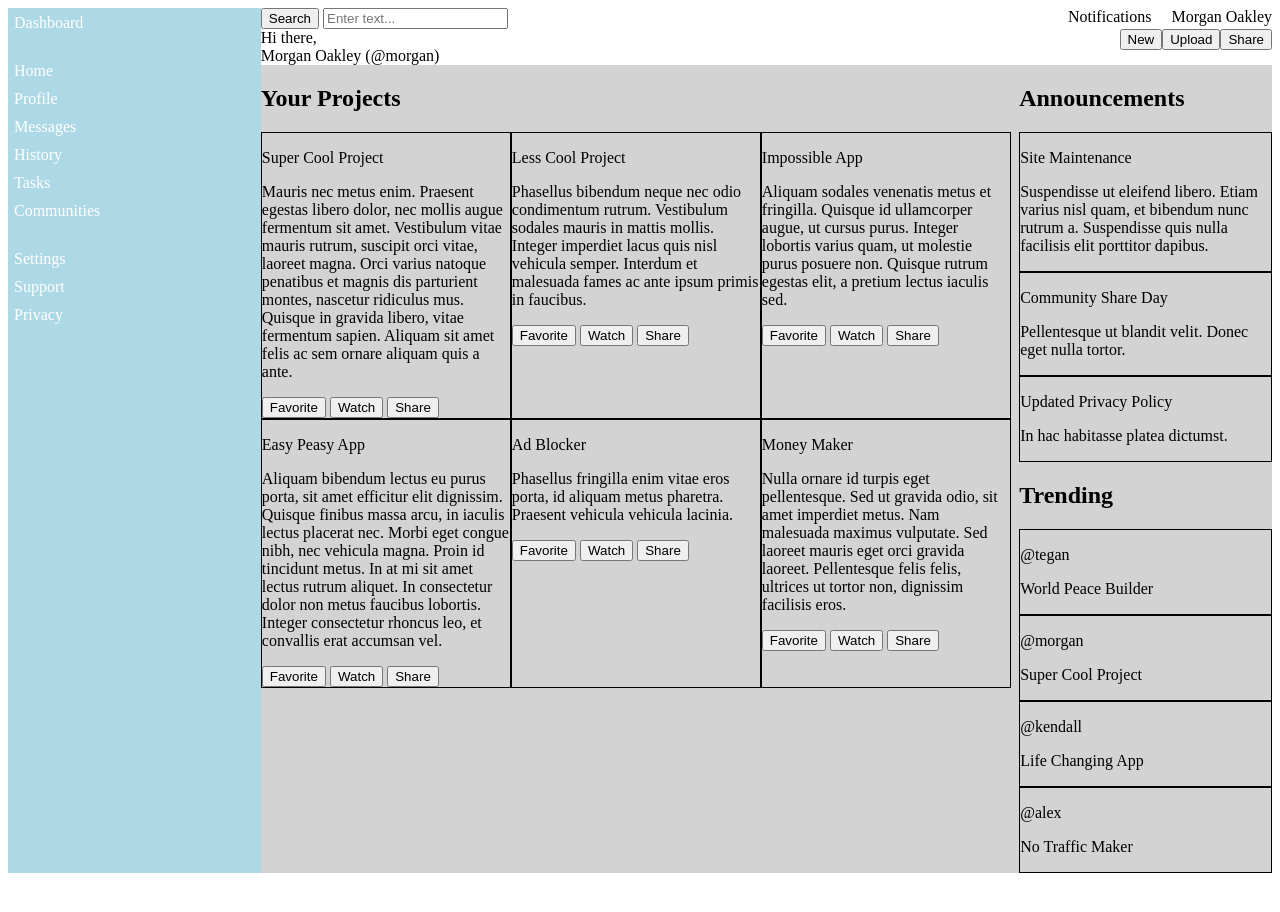
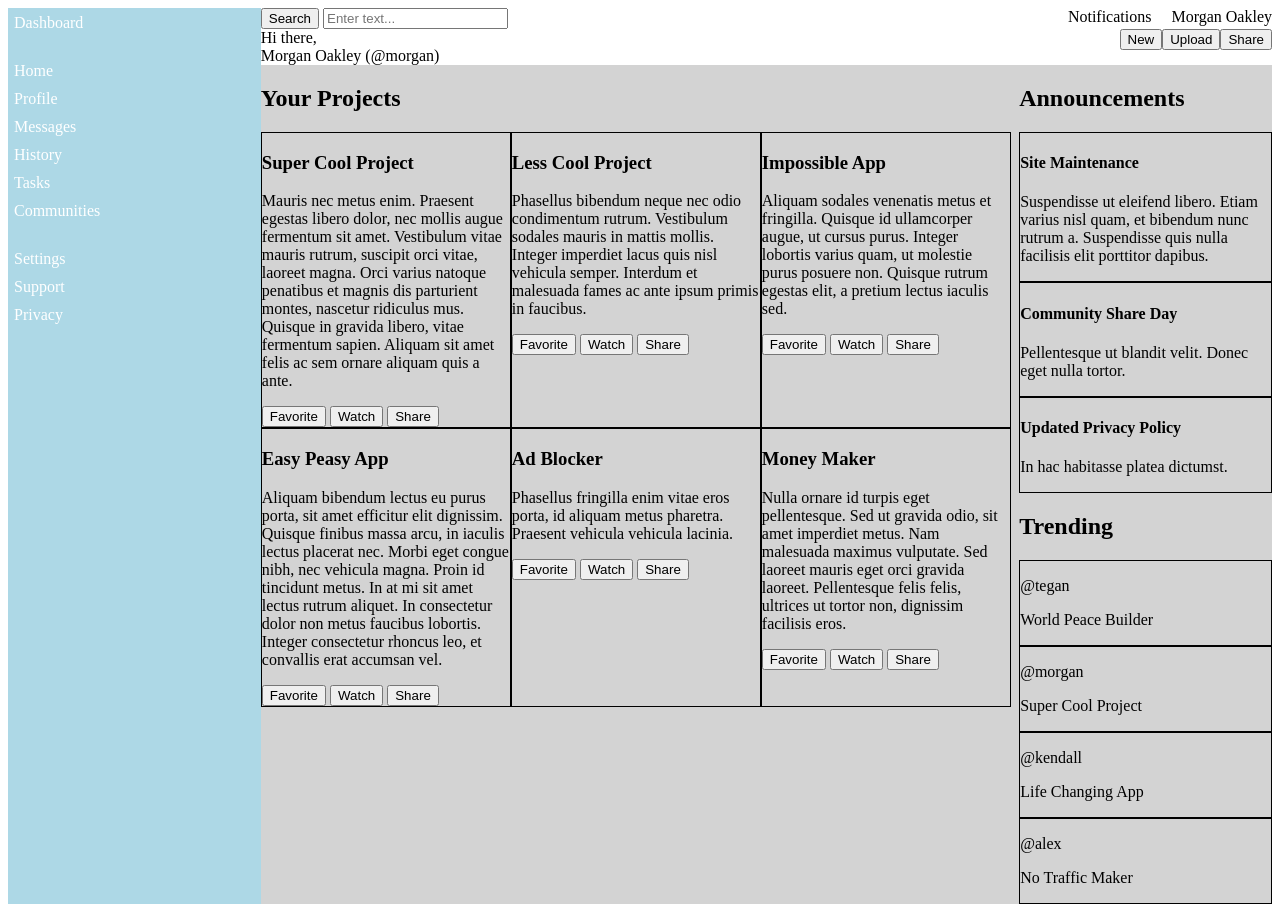
Before and after one commit to inuksuktv/admin-dashboard, a plain HTML site: page index.html in a window 1280 px wide. Before the commit the page ends 881 px from the top, so only its background shows below. Drawn offline with Linux system fonts and the light colour scheme.

Commit message:
Add card headings.

```diff
--- a/index.html
+++ b/index.html
@@ -89,7 +89,7 @@
             <h2>Your Projects</h2>
             <div class="card-container">
                 <div class="card">
-                    <p class="title">Super Cool Project</p>
+                    <h3>Super Cool Project</h3>
                     <p class="description">Mauris nec metus enim. Praesent egestas libero dolor, nec mollis augue fermentum sit amet. Vestibulum vitae mauris rutrum, suscipit orci vitae, laoreet magna. Orci varius natoque penatibus et magnis dis parturient montes, nascetur ridiculus mus. Quisque in gravida libero, vitae fermentum sapien. Aliquam sit amet felis ac sem ornare aliquam quis a ante.</p>
                     <div class="project-actions">
                         <button>Favorite</button>
@@ -98,7 +98,7 @@
                     </div>
                 </div>
                 <div class="card">
-                    <p class="title">Less Cool Project</p>
+                    <h3>Less Cool Project</h3>
                     <p class="description">Phasellus bibendum neque nec odio condimentum rutrum. Vestibulum sodales mauris in mattis mollis. Integer imperdiet lacus quis nisl vehicula semper. Interdum et malesuada fames ac ante ipsum primis in faucibus.</p>
                     <div class="project-actions">
                         <button>Favorite</button>
@@ -107,7 +107,7 @@
                     </div>
                 </div>
                 <div class="card">
-                    <p class="title">Impossible App</p>
+                    <h3>Impossible App</h3>
                     <p class="description">Aliquam sodales venenatis metus et fringilla. Quisque id ullamcorper augue, ut cursus purus. Integer lobortis varius quam, ut molestie purus posuere non. Quisque rutrum egestas elit, a pretium lectus iaculis sed.</p>
                     <div class="project-actions">
                         <button>Favorite</button>
@@ -116,7 +116,7 @@
                     </div>
                 </div>
                 <div class="card">
-                    <p class="title">Easy Peasy App</p>
+                    <h3>Easy Peasy App</h3>
                     <p class="description">Aliquam bibendum lectus eu purus porta, sit amet efficitur elit dignissim. Quisque finibus massa arcu, in iaculis lectus placerat nec. Morbi eget congue nibh, nec vehicula magna. Proin id tincidunt metus. In at mi sit amet lectus rutrum aliquet. In consectetur dolor non metus faucibus lobortis. Integer consectetur rhoncus leo, et convallis erat accumsan vel.</p>
                     <div class="project-actions">
                         <button>Favorite</button>
@@ -125,7 +125,7 @@
                     </div>
                 </div>
                 <div class="card">
-                    <p class="title">Ad Blocker</p>
+                    <h3>Ad Blocker</h3>
                     <p class="description">Phasellus fringilla enim vitae eros porta, id aliquam metus pharetra. Praesent vehicula vehicula lacinia.</p>
                     <div class="project-actions">
                         <button>Favorite</button>
@@ -134,7 +134,7 @@
                     </div>
                 </div>
                 <div class="card">
-                    <p class="title">Money Maker</p>
+                    <h3>Money Maker</h3>
                     <p class="description">Nulla ornare id turpis eget pellentesque. Sed ut gravida odio, sit amet imperdiet metus. Nam malesuada maximus vulputate. Sed laoreet mauris eget orci gravida laoreet. Pellentesque felis felis, ultrices ut tortor non, dignissim facilisis eros.</p>
                     <div class="project-actions">
                         <button>Favorite</button>
@@ -148,15 +148,15 @@
             <h2>Announcements</h2>
             <div class="accouncement-container">
                 <div class="card">
-                    <p class="title">Site Maintenance</p>
+                    <h4>Site Maintenance</h4>
                     <p class="description">Suspendisse ut eleifend libero. Etiam varius nisl quam, et bibendum nunc rutrum a. Suspendisse quis nulla facilisis elit porttitor dapibus.</p>
                 </div>
                 <div class="card">
-                    <p class="title">Community Share Day</p>
+                    <h4>Community Share Day</h4>
                     <p class="description">Pellentesque ut blandit velit. Donec eget nulla tortor.</p>
                 </div>
                 <div class="card">
-                    <p class="title">Updated Privacy Policy</p>
+                    <h4>Updated Privacy Policy</h4>
                     <p class="description">In hac habitasse platea dictumst.</p>
                 </div>
             </div>
```
